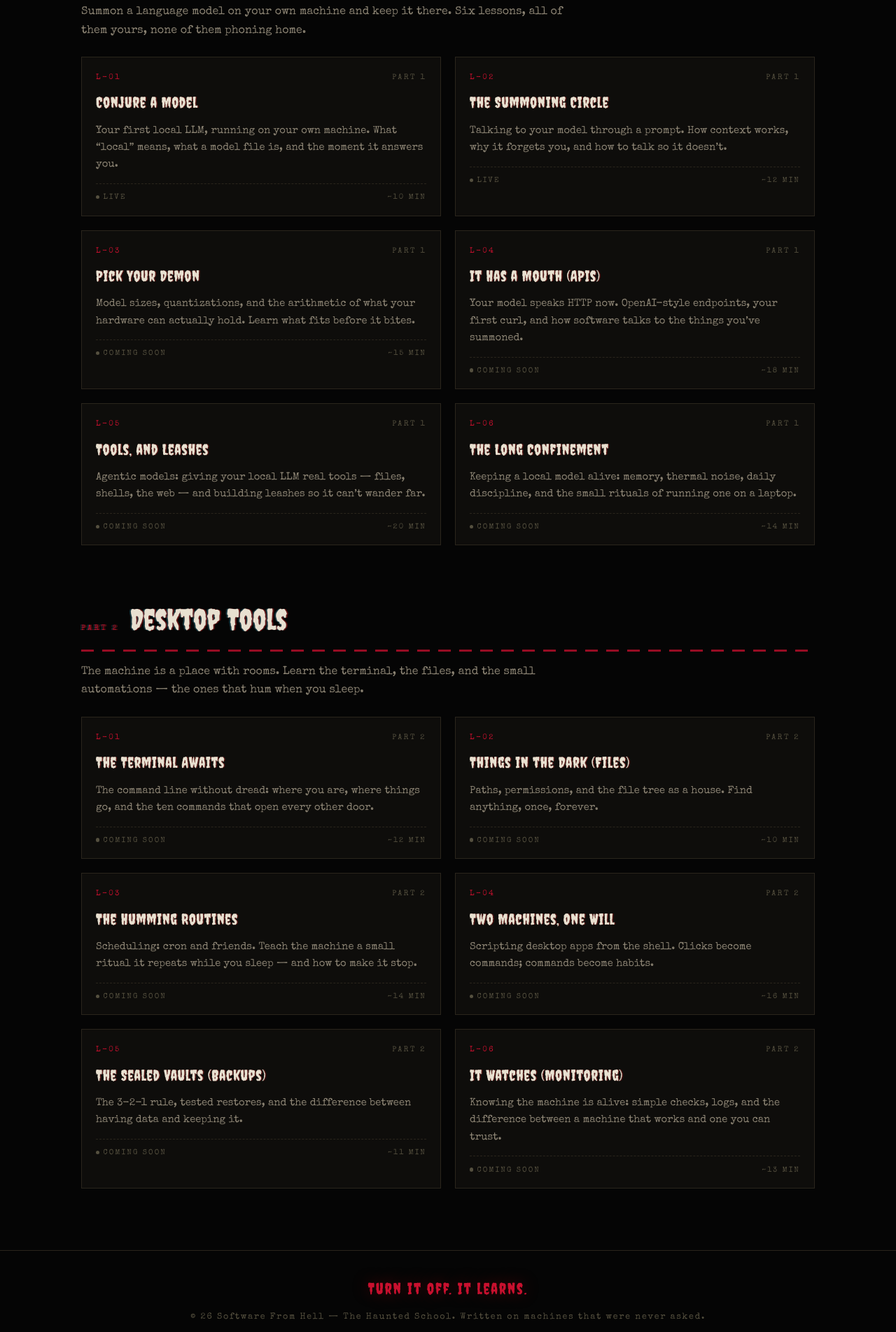
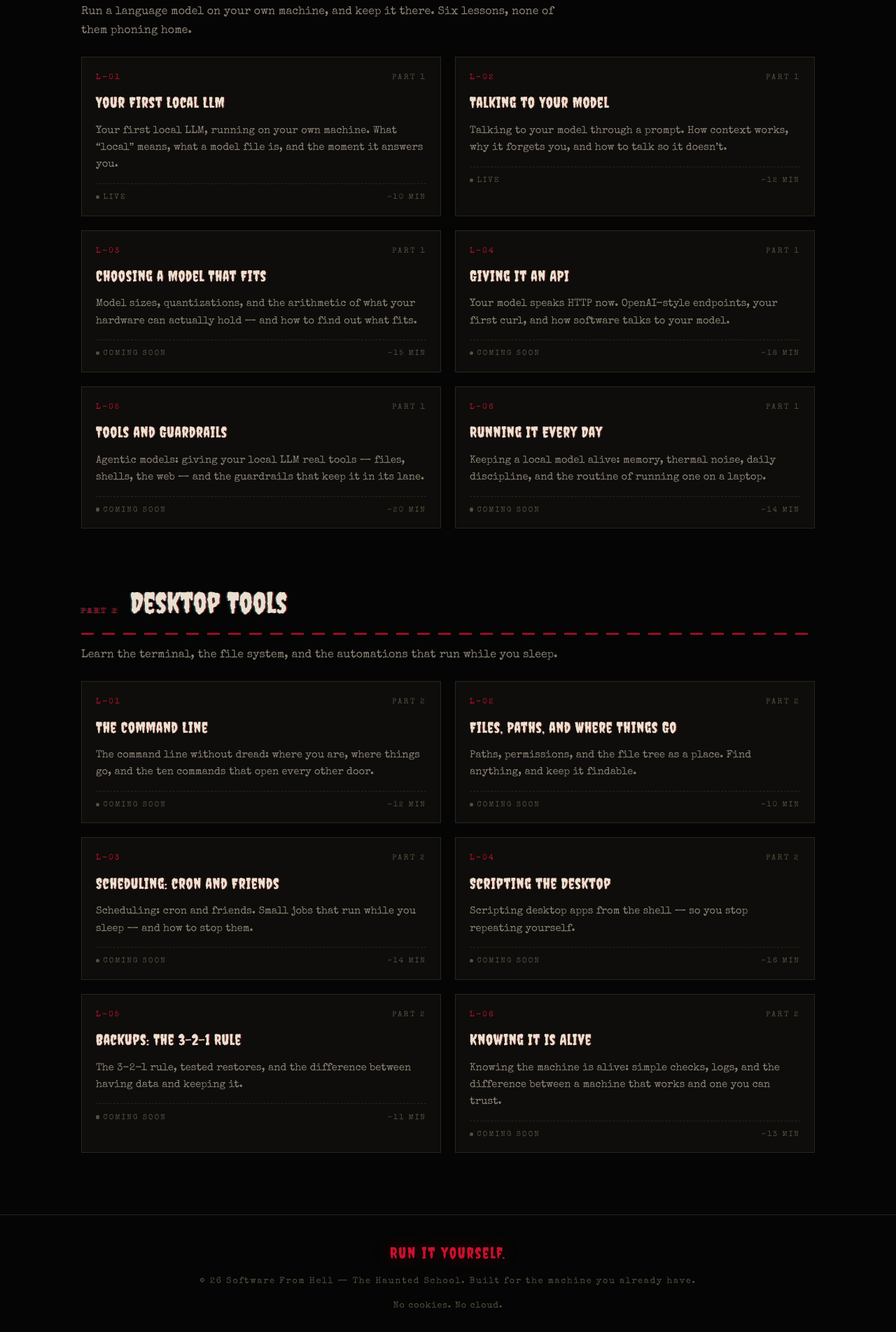
Before and after one commit to avery-pierce/software-from-hell, a plain HTML site: page index.html in a window 1280 px wide. Shown: the part 897-2800 px from the top of the page at 70% size. Drawn offline with nearby package versions, Linux system fonts and the light colour scheme.

Commit message:
Tone pass: professional copy, quiet theme — no mercy, no peril, no leashes

```diff
--- a/index.html
+++ b/index.html
@@ -5,7 +5,7 @@
     <meta name="viewport" content="width=device-width, initial-scale=1.0" />
     <meta
       name="description"
-      content="Software From Hell — a haunted school. Tutorials and lessons on running local LLMs and and desktop tools, for the machines that run in the dark."
+      content="Software From Hell — a haunted school. Tutorials and lessons on running local LLMs and desktop tools, kept and run on your own machine."
     />
     <title>Software From Hell — The Haunted School</title>
     <link rel="preconnect" href="https://fonts.googleapis.com" />
@@ -401,10 +401,10 @@
     <div class="page">
       <div class="marquee" aria-hidden="true">
         <span class="belt"
-          ><b>&#9888; IT IS ALREADY WATCHING</b> &#9888; LEARNING IS FOREVER
-          &#9888; NO PREREQUISITES, NO MERCY &#9888; STUDY AT YOUR OWN PERIL
-          &#9888; IT LEARNS WHILE YOU SLEEP &#9888; IT IS ALREADY WATCHING
-          &#9888; LEARNING IS FOREVER &#9888; NO PREREQUISITES, NO MERCY &#9888;&nbsp;</span
+          ><b>&#9888; LESSONS, IN THE DARK</b> &#9888; NO CLOUD REQUIRED
+          &#9888; LESSONS YOU CAN FOLLOW ALONG &#9888; LOCAL MODELS, LOCAL LEARNING
+          &#9888; NO PREREQUISITES &#9888; LESSONS, IN THE DARK
+          &#9888; NO CLOUD REQUIRED &#9888; LESSONS YOU CAN FOLLOW ALONG &#9888;&nbsp;</span
         >
       </div>
 
@@ -417,9 +417,9 @@
             <span class="w" aria-hidden="true" style="color: var(--red-bright)"><span class="ch">H</span><span class="ch">e</span><span class="ch">l</span><span class="ch">l</span></span>
           </h1>
           <p class="tagline">
-            The Haunted School. Tutorials and lessons on the machines that run
-            in the dark — <b>local LLMs</b> and <b>desktop tools</b> — served
-            cold, in the dark. No cloud. No mercy. No prerequisites.
+            Tutorials and lessons for the machines you keep — <b>local LLMs</b>
+            and <b>desktop tools</b>. No cloud, no prerequisites — just the
+            machine in front of you.
           </p>
         </div>
       </header>
@@ -429,14 +429,14 @@
         <h2 class="track-label"><span class="side">PART 1</span> Local LLM Tutorials</h2>
         <div class="rule" aria-hidden="true"></div>
         <p class="track-sub">
-          Summon a language model on your own machine and keep it there.
-          Six lessons, all of them yours, none of them phoning home.
+          Run a language model on your own machine, and keep it there.
+          Six lessons, none of them phoning home.
         </p>
 
         <div class="tapes">
           <article class="tape">
             <div class="meta-line"><span class="ep">L-01</span><span>Part 1</span></div>
-            <h3>Conjure a Model</h3>
+            <h3>Your First Local LLM</h3>
             <p class="desc">
               Your first local LLM, running on your own machine. What
               &ldquo;local&rdquo; means, what a model file is, and the moment it
@@ -450,7 +450,7 @@
 
           <article class="tape">
             <div class="meta-line"><span class="ep">L-02</span><span>Part 1</span></div>
-            <h3>The Summoning Circle</h3>
+            <h3>Talking to Your Model</h3>
             <p class="desc">
               Talking to your model through a prompt. How context works, why it
               forgets you, and how to talk so it doesn&rsquo;t.
@@ -463,10 +463,10 @@
 
           <article class="tape">
             <div class="meta-line"><span class="ep">L-03</span><span>Part 1</span></div>
-            <h3>Pick Your Demon</h3>
+            <h3>Choosing a Model That Fits</h3>
             <p class="desc">
               Model sizes, quantizations, and the arithmetic of what your
-              hardware can actually hold. Learn what fits before it bites.
+              hardware can actually hold — and how to find out what fits.
             </p>
             <div class="foot">
               <span class="status"><span class="dot" aria-hidden="true"></span>Coming soon</span>
@@ -476,10 +476,10 @@
 
           <article class="tape">
             <div class="meta-line"><span class="ep">L-04</span><span>Part 1</span></div>
-            <h3>It Has a Mouth (APIs)</h3>
+            <h3>Giving It an API</h3>
             <p class="desc">
               Your model speaks HTTP now. OpenAI-style endpoints, your first
-              curl, and how software talks to the things you&rsquo;ve summoned.
+              curl, and how software talks to your model.
             </p>
             <div class="foot">
               <span class="status"><span class="dot" aria-hidden="true"></span>Coming soon</span>
@@ -489,10 +489,10 @@
 
           <article class="tape">
             <div class="meta-line"><span class="ep">L-05</span><span>Part 1</span></div>
-            <h3>Tools, and Leashes</h3>
+            <h3>Tools and Guardrails</h3>
             <p class="desc">
               Agentic models: giving your local LLM real tools — files, shells,
-              the web — and building leashes so it can&rsquo;t wander far.
+              the web — and the guardrails that keep it in its lane.
             </p>
             <div class="foot">
               <span class="status"><span class="dot" aria-hidden="true"></span>Coming soon</span>
@@ -502,10 +502,10 @@
 
           <article class="tape">
             <div class="meta-line"><span class="ep">L-06</span><span>Part 1</span></div>
-            <h3>The Long Confinement</h3>
+            <h3>Running It Every Day</h3>
             <p class="desc">
               Keeping a local model alive: memory, thermal noise, daily
-              discipline, and the small rituals of running one on a laptop.
+              discipline, and the routine of running one on a laptop.
             </p>
             <div class="foot">
               <span class="status"><span class="dot" aria-hidden="true"></span>Coming soon</span>
@@ -518,14 +518,14 @@
         <h2 class="track-label"><span class="side">PART 2</span> Desktop Tools</h2>
         <div class="rule" aria-hidden="true"></div>
         <p class="track-sub">
-          The machine is a place with rooms. Learn the terminal, the files,
-          and the small automations — the ones that hum when you sleep.
+          Learn the terminal, the file system, and the automations that run
+          while you sleep.
         </p>
 
         <div class="tapes">
           <article class="tape">
             <div class="meta-line"><span class="ep">L-01</span><span>Part 2</span></div>
-            <h3>The Terminal Awaits</h3>
+            <h3>The Command Line</h3>
             <p class="desc">
               The command line without dread: where you are, where things go,
               and the ten commands that open every other door.
@@ -538,10 +538,10 @@
 
           <article class="tape">
             <div class="meta-line"><span class="ep">L-02</span><span>Part 2</span></div>
-            <h3>Things in the Dark (Files)</h3>
+            <h3>Files, Paths, and Where Things Go</h3>
             <p class="desc">
-              Paths, permissions, and the file tree as a house. Find anything,
-              once, forever.
+              Paths, permissions, and the file tree as a place. Find anything,
+              and keep it findable.
             </p>
             <div class="foot">
               <span class="status"><span class="dot" aria-hidden="true"></span>Coming soon</span>
@@ -551,10 +551,10 @@
 
           <article class="tape">
             <div class="meta-line"><span class="ep">L-03</span><span>Part 2</span></div>
-            <h3>The Humming Routines</h3>
+            <h3>Scheduling: cron and Friends</h3>
             <p class="desc">
-              Scheduling: cron and friends. Teach the machine a small ritual
-              it repeats while you sleep — and how to make it stop.
+              Scheduling: cron and friends. Small jobs that run while you
+              sleep — and how to stop them.
             </p>
             <div class="foot">
               <span class="status"><span class="dot" aria-hidden="true"></span>Coming soon</span>
@@ -564,10 +564,10 @@
 
           <article class="tape">
             <div class="meta-line"><span class="ep">L-04</span><span>Part 2</span></div>
-            <h3>Two Machines, One Will</h3>
+            <h3>Scripting the Desktop</h3>
             <p class="desc">
-              Scripting desktop apps from the shell. Clicks become commands;
-              commands become habits.
+              Scripting desktop apps from the shell — so you stop repeating
+              yourself.
             </p>
             <div class="foot">
               <span class="status"><span class="dot" aria-hidden="true"></span>Coming soon</span>
@@ -577,7 +577,7 @@
 
           <article class="tape">
             <div class="meta-line"><span class="ep">L-05</span><span>Part 2</span></div>
-            <h3>The Sealed Vaults (Backups)</h3>
+            <h3>Backups: The 3-2-1 Rule</h3>
             <p class="desc">
               The 3-2-1 rule, tested restores, and the difference between
               having data and keeping it.
@@ -590,7 +590,7 @@
 
           <article class="tape">
             <div class="meta-line"><span class="ep">L-06</span><span>Part 2</span></div>
-            <h3>It Watches (Monitoring)</h3>
+            <h3>Knowing It Is Alive</h3>
             <p class="desc">
               Knowing the machine is alive: simple checks, logs, and the
               difference between a machine that works and one you can trust.
@@ -605,11 +605,11 @@
 
       <footer class="foot-main">
         <div class="wrap">
-          <span class="hot">Turn it off. It learns.</span>
+          <span class="hot">Run it yourself.</span>
           © <span id="yr">1986</span> Software From Hell — The Haunted School.
-          Written on machines that were never asked.
+          Built for the machine you already have.
           <div class="fine">
-            No cookies. No cloud. No mercy.
+            No cookies. No cloud.
           </div>
         </div>
       </footer>
```
